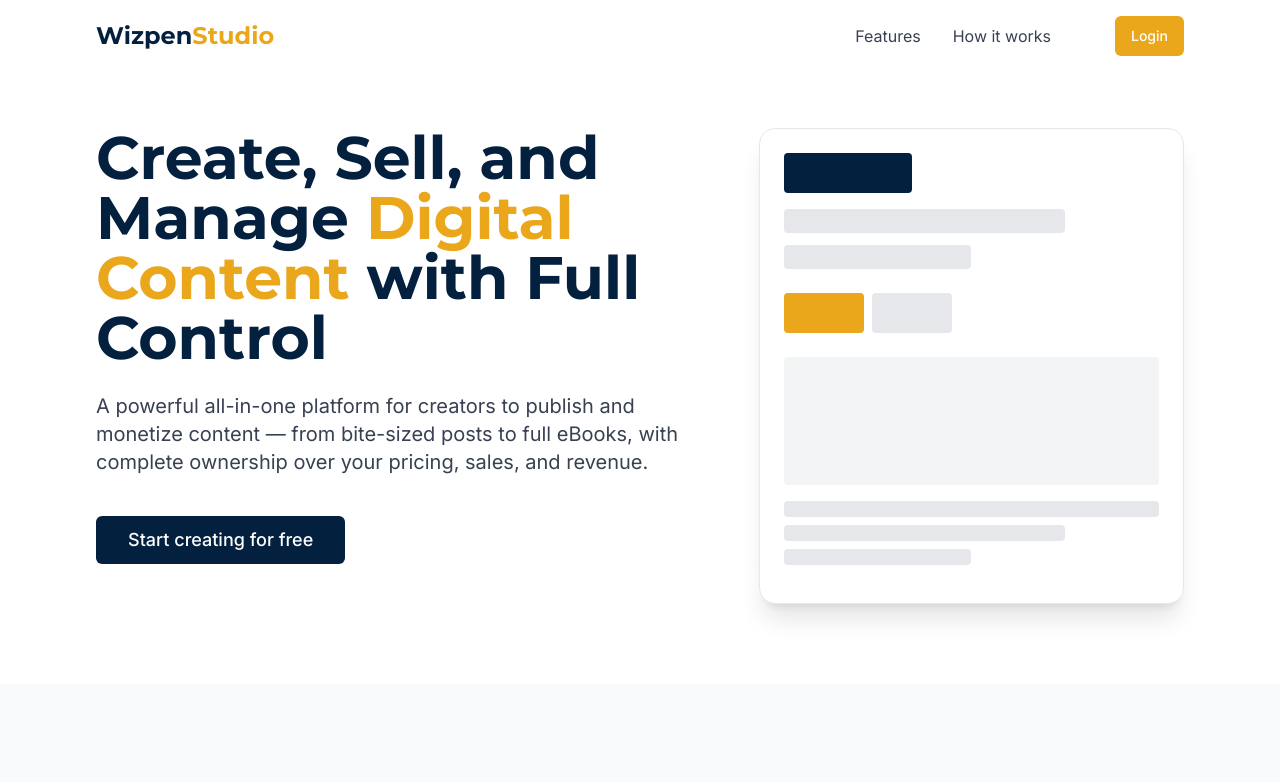
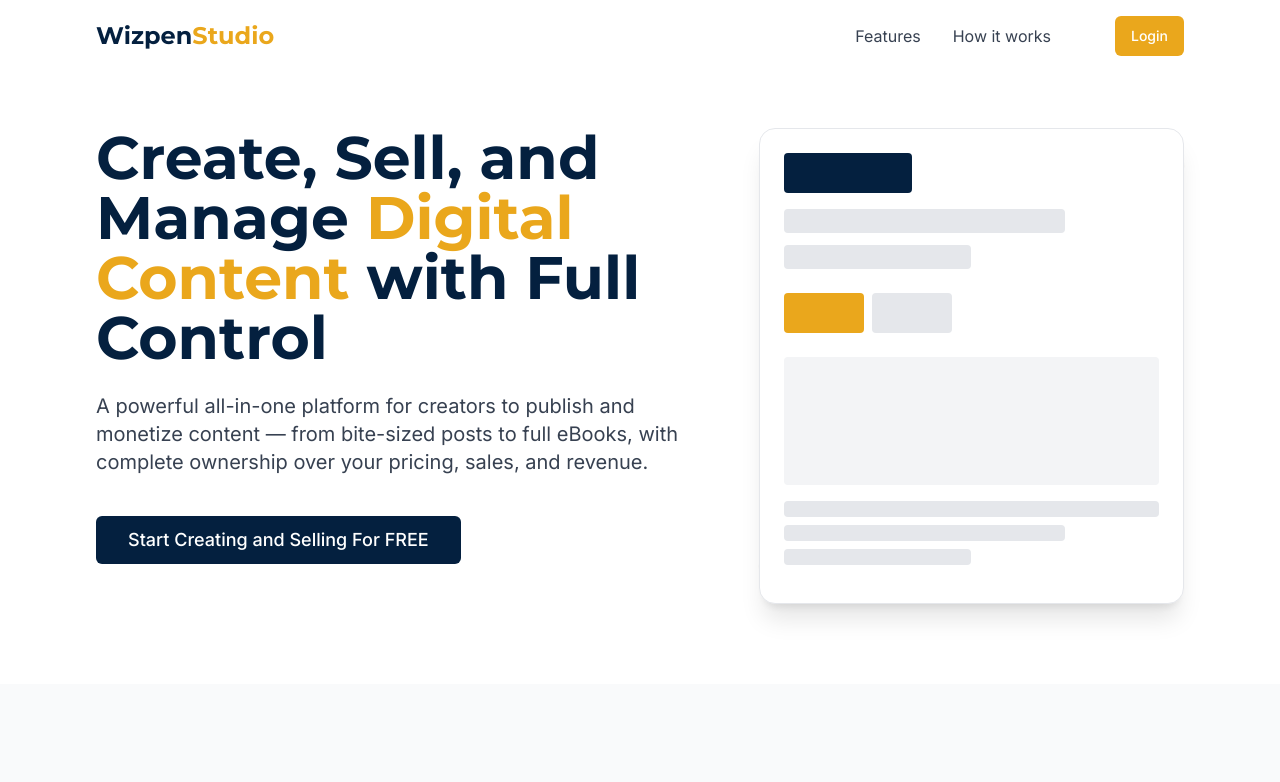
Before and after one commit to Wacaku-Developers/wizpen-creator-hub, a React (Vite) app: page / in a window 1280 px wide. Shown: the top 782 px of the page. Built offline with nearby package versions, Linux system fonts and the light colour scheme.

Commit message:
Visual edit in Lovable
Edited UI in Lovable

```diff
--- a/src/components/HeroSection.tsx
+++ b/src/components/HeroSection.tsx
@@ -18,9 +18,7 @@ const HeroSection = () => {
             </p>
 
             <div className="mt-10 flex flex-col sm:flex-row gap-4 appear-animation appear-animation-delay-2">
-              <Button size="lg" className="bg-wizpen-primary hover:bg-opacity-90 text-white text-lg px-8 py-6">
-                Start creating for free
-              </Button>
+              <Button size="lg" className="bg-wizpen-primary hover:bg-opacity-90 text-white text-lg px-8 py-6">Start Creating and Selling For FREE</Button>
 
             </div>
 
```
